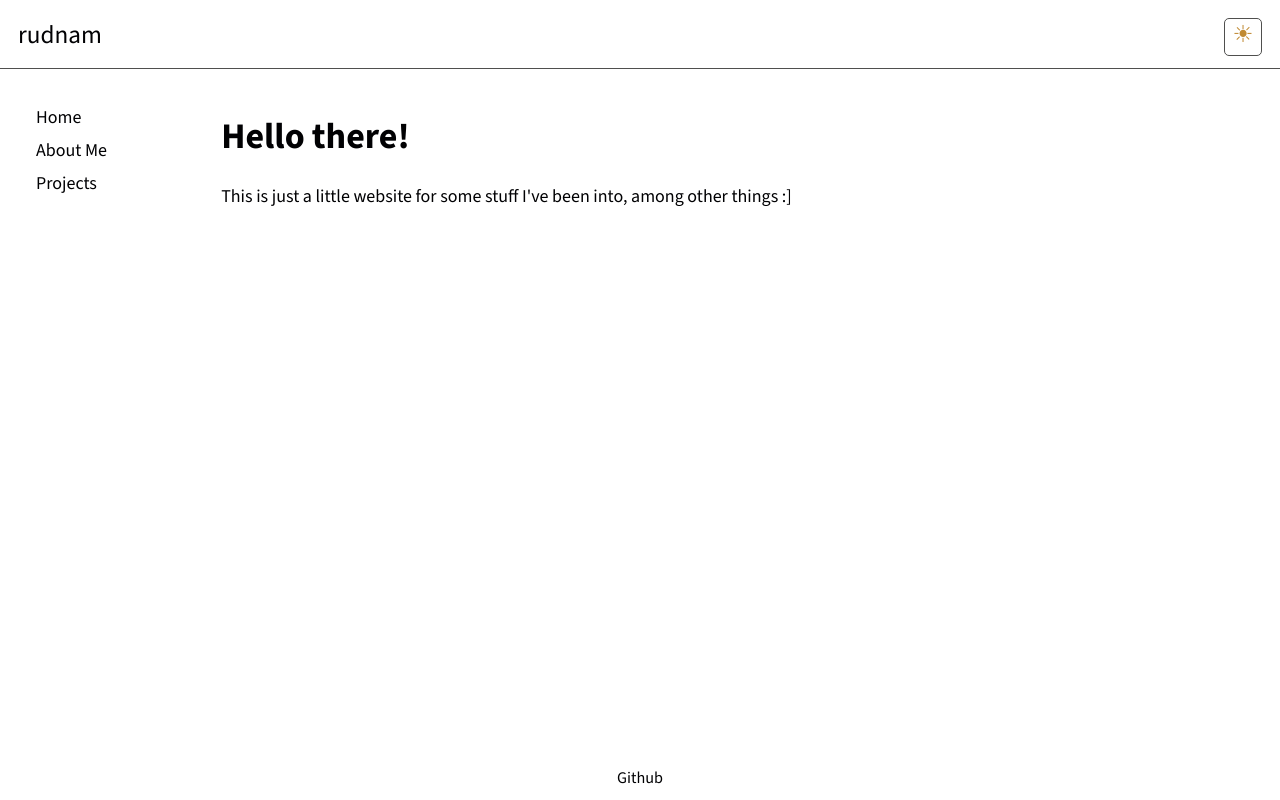
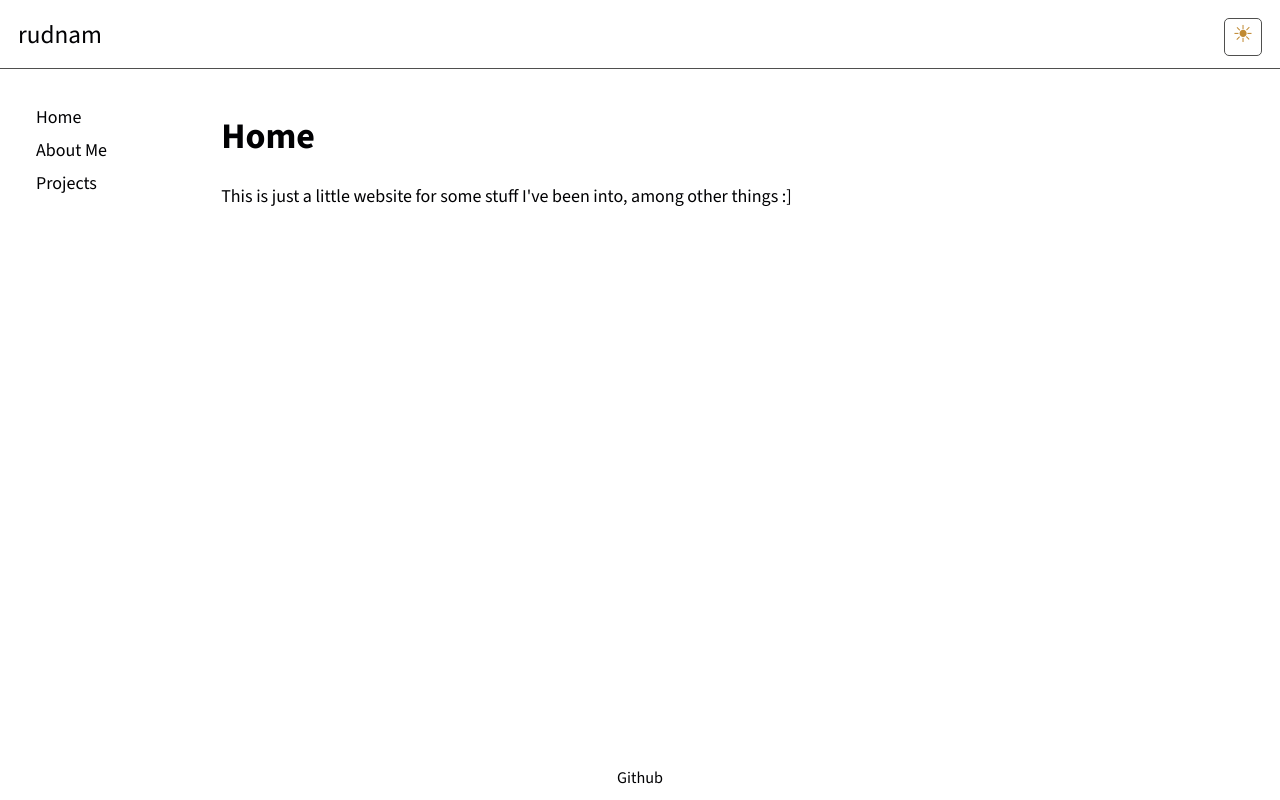
Before and after one commit to rudnam/rudnam.github.io, a React (Create React App) app: page /#/ in a window 1280 px wide. Built offline with nearby package versions, Linux system fonts and the light colour scheme.

Commit message:
feat: update Home page

```diff
--- a/src/pages/Home.tsx
+++ b/src/pages/Home.tsx
@@ -3,7 +3,7 @@ import React from "react";
 function Home() {
   return (
     <div>
-      <h1>Hello there!</h1>
+      <h1>Home</h1>
       <p>
         This is just a little website for some stuff I&apos;ve been into, among
         other things :]
```
